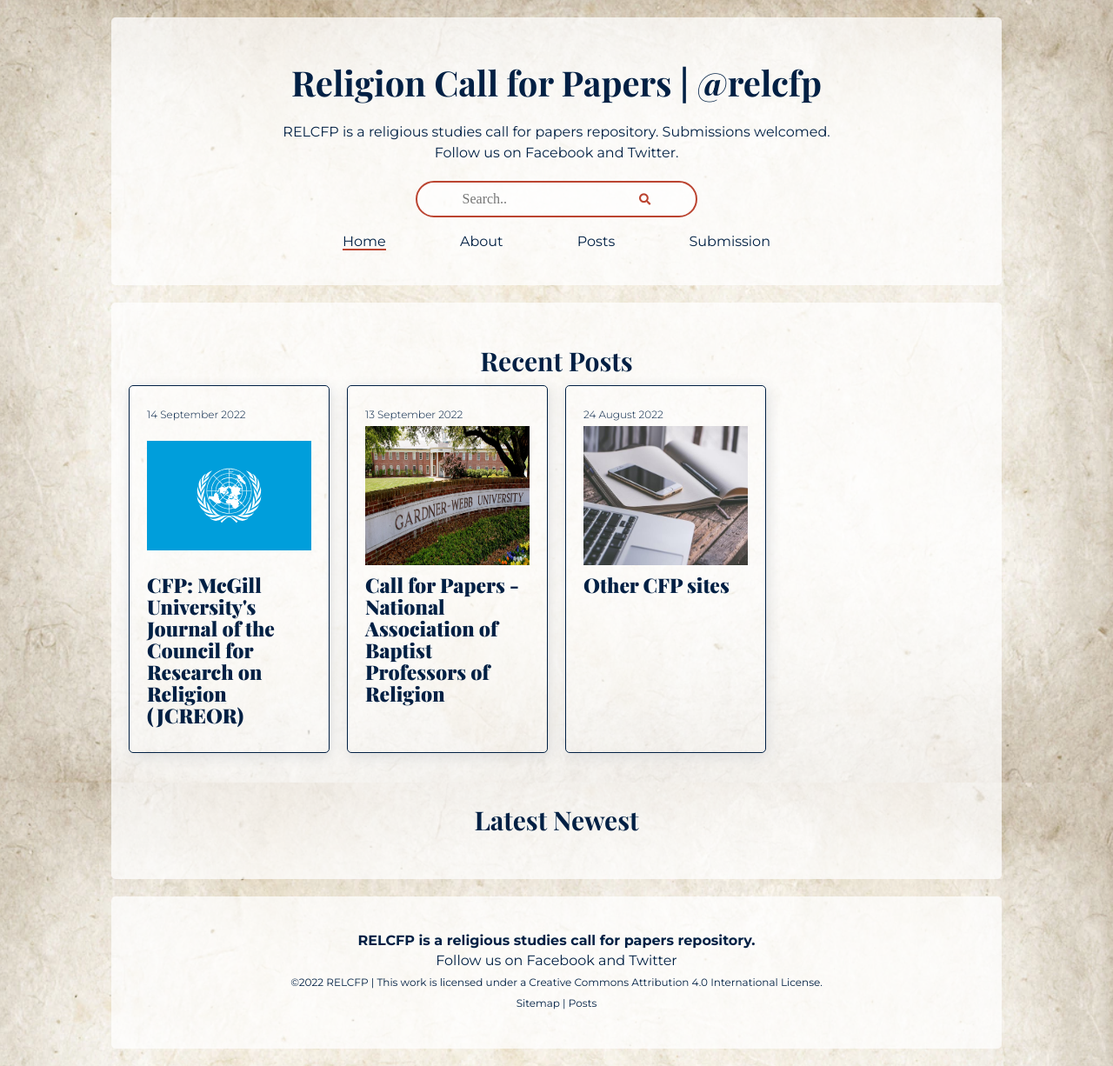
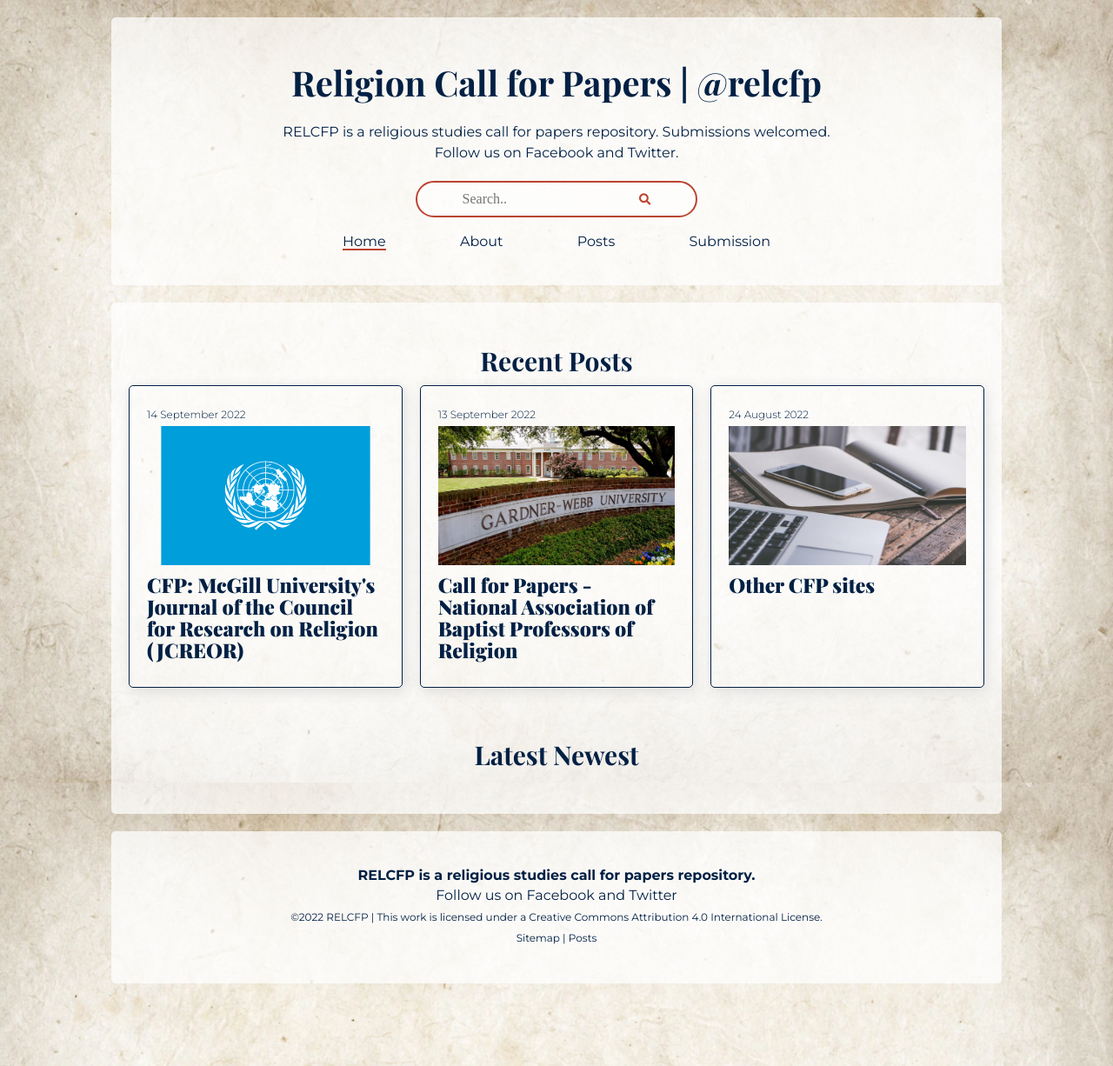
Before and after one commit to adamdjbrett/relcfp, a Jekyll site: the page built from index.html, in a window 1280 px wide. Shown: the whole page at 87% size. Built offline with Jekyll 4.4.1, drawn with Linux system fonts in a browser that asks for light colours; nearby versions of some CDN libraries; a script that is not in the unit is left out; the list of posts is cut into pages by our own code.

Commit message:
fix post container

```diff
--- a/_sass/post-style.scss
+++ b/_sass/post-style.scss
@@ -28,6 +28,7 @@
         }
     }
     .post__content {
+        word-break: break-word;
         @media (min-width: 500px) {
             padding: 0 20px;
         }
--- a/_sass/posts.scss
+++ b/_sass/posts.scss
@@ -4,9 +4,14 @@
     gap: 20px;
     margin: 0 auto;
     @media (min-width: 650px) {
+        padding: 0 70px;
+    }
+    @media (min-width: 850px) {
+        padding: 0;
         grid-template-columns: 1fr 1fr ;
     }
     @media (min-width: 1150px) {
+
         grid-template-columns: 1fr 1fr 1fr;
     }
     @media (min-width: 1150px) {
@@ -17,11 +22,19 @@
         grid-template-columns: 1fr;
         gap: 20px;
         margin: 0 auto;
+        padding: 0;
         @media (min-width: 650px){
-            grid-template-columns: 1fr 1fr;
+            padding: 0 70px;
+        }
+        @media (min-width: 768px){
+            padding: 0 110px;
+        }
+        @media (min-width: 1024px){
+            padding: 0 170px;
         }
         @media (min-width: 1150px) {
-            grid-template-columns: 1fr 1fr 1fr 1fr;
+            grid-template-columns: 1fr 1fr 1fr;
+            padding: 0;
         }
     }
     .card__item {
@@ -34,12 +47,16 @@
             width: 100%;
             height: 100%;
             overflow: hidden;
-            @media (min-width: 650px) {
+            @media (min-width: 768px) {
                 height: 220px;
             }
             @media (min-width: 1150px) {
                 height: 160px;
             }
+        }
+        svg{
+            width: 100%;
+            height: auto;
         }
         &:hover{
             transform: scale(1.01);
```
